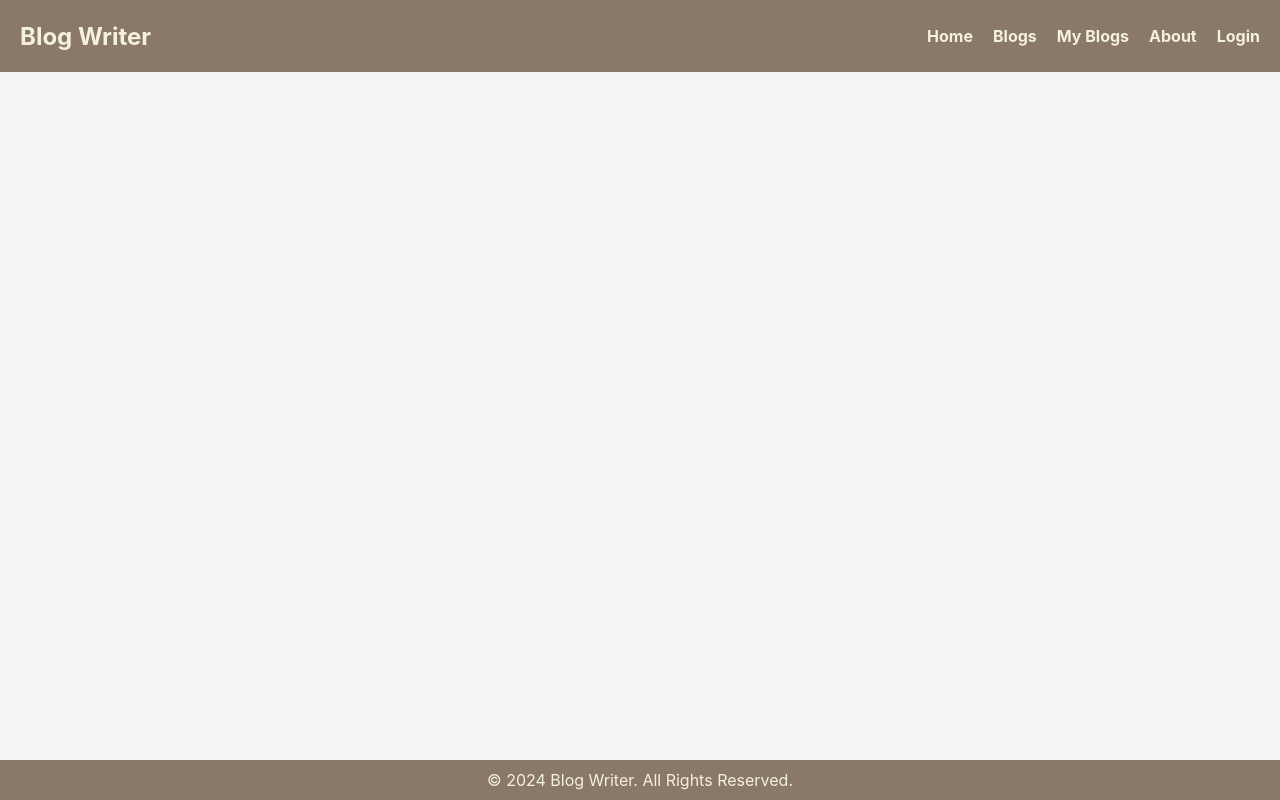
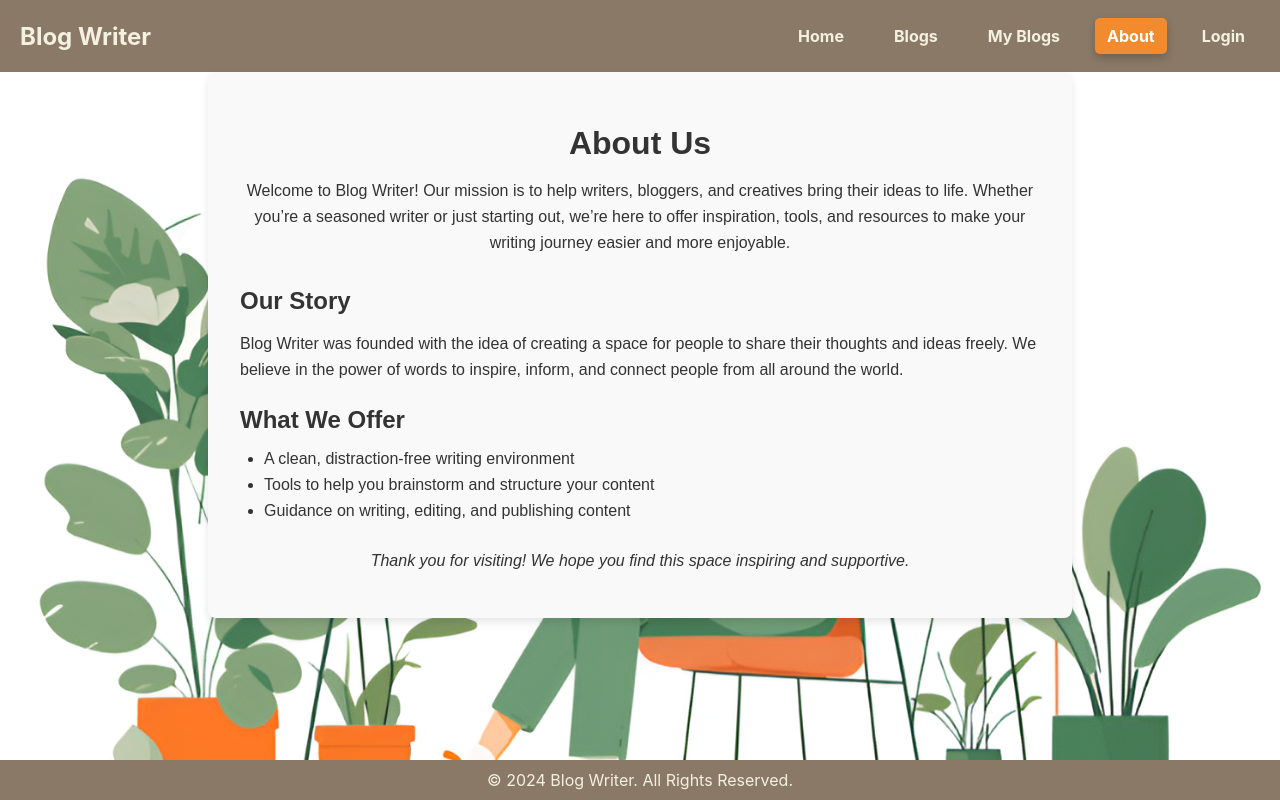
Before and after one commit to Shreeza7/CMPS-420, a React (Create React App) app in the folder frontend/: page /about in a window 1280 px wide. Built offline with nearby package versions, Linux system fonts and the light colour scheme.

Commit message:
added about page, chages made to UI

```diff
--- a/frontend/src/App.css
+++ b/frontend/src/App.css
@@ -1,7 +1,10 @@
 body {
   margin: 0;
   font-family: -apple-system, BlinkMacSystemFont, 'Segoe UI', Roboto, 'Helvetica Neue', Arial, sans-serif;
-  background-color: #f4f4f4;
+  background-image: url('./assets/bg.png'); /* Update the path to your image */
+  background-size: cover; /* Ensures the image covers the entire background */
+  background-position: center; /* Centers the image */
+  background-repeat: no-repeat; /* Prevents the image from repeating */
 }
 
 .App {
--- a/frontend/src/App.js
+++ b/frontend/src/App.js
@@ -7,18 +7,20 @@ import BlogPage from './components/blogs';
 import LoginPage from './components/login';
 import Footer from './components/footer';
 import SignUpPage from './components/signup';
+import AboutPage from './components/about';
 
 const App = () => {
   return (
-    <div style={styles.container}> {/* Flex container to keep footer at the bottom */}
+    <div style={styles.container}>
       <Router>
         <Header />
-        <div style={styles.content}> {/* Content area that expands to fill space */}
+        <div style={styles.content}>
           <Routes>
             <Route path="/" element={<MainSection />} />
             <Route path="/blogs" element={<BlogPage />} />
             <Route path="/login" element={<LoginPage />} />
             <Route path="/signup" element={<SignUpPage />} />
+            <Route path="/about" element={<AboutPage />} />
           </Routes>
         </div>
         <Footer />
@@ -31,10 +33,10 @@ const styles = {
   container: {
     display: 'flex',
     flexDirection: 'column',
-    minHeight: '100vh', // Ensures the container takes up the full viewport height
-  },
+    minHeight: '100vh',
+    },
   content: {
-    flex: 1, // Expands to fill remaining space to keep footer at the bottom
+    flex: 1,
   },
 };
 
--- /dev/null
+++ b/frontend/src/components/about.js
@@ -0,0 +1,97 @@
+import React from "react";
+
+const AboutPage = () => {
+  return (
+    <div style={styles.container}>
+      <h1 style={styles.title}>About Us</h1>
+      <p style={styles.description}>
+        Welcome to Blog Writer! Our mission is to help writers, bloggers, and
+        creatives bring their ideas to life. Whether you’re a seasoned writer or
+        just starting out, we’re here to offer inspiration, tools, and resources
+        to make your writing journey easier and more enjoyable.
+      </p>
+
+      <section style={styles.section}>
+        <h2 style={styles.sectionTitle}>Our Story</h2>
+        <p style={styles.sectionText}>
+          Blog Writer was founded with the idea of creating a space for people
+          to share their thoughts and ideas freely. We believe in the power of
+          words to inspire, inform, and connect people from all around the
+          world.
+        </p>
+      </section>
+
+      <section style={styles.section}>
+        <h2 style={styles.sectionTitle}>What We Offer</h2>
+        <ul style={styles.list}>
+          <li style={styles.listItem}>
+            A clean, distraction-free writing environment
+          </li>
+          <li style={styles.listItem}>
+            Tools to help you brainstorm and structure your content
+          </li>
+          <li style={styles.listItem}>
+            Guidance on writing, editing, and publishing content
+          </li>
+        </ul>
+      </section>
+
+      <p style={styles.footerText}>
+        Thank you for visiting! We hope you find this space inspiring and
+        supportive.
+      </p>
+    </div>
+  );
+};
+
+const styles = {
+  container: {
+    padding: "2rem",
+    maxWidth: "800px",
+    margin: "0 auto",
+    fontFamily: "Arial, sans-serif",
+    color: "#333",
+    backgroundColor: "#F9F9F9",
+    borderRadius: "8px",
+    boxShadow: "0 4px 8px rgba(0, 0, 0, 0.1)",
+  },
+  title: {
+    fontSize: "2rem",
+    fontWeight: "bold",
+    marginBottom: "1rem",
+    textAlign: "center",
+  },
+  description: {
+    fontSize: "1rem",
+    lineHeight: "1.6",
+    textAlign: "center",
+    marginBottom: "2rem",
+  },
+  section: {
+    marginBottom: "1.5rem",
+  },
+  sectionTitle: {
+    fontSize: "1.5rem",
+    fontWeight: "bold",
+    marginBottom: "0.5rem",
+  },
+  sectionText: {
+    fontSize: "1rem",
+    lineHeight: "1.6",
+  },
+  list: {
+    listStyleType: "disc",
+    paddingLeft: "1.5rem",
+  },
+  listItem: {
+    marginBottom: "0.5rem",
+    fontSize: "1rem",
+  },
+  footerText: {
+    marginTop: "2rem",
+    textAlign: "center",
+    fontStyle: "italic",
+  },
+};
+
+export default AboutPage;
--- a/frontend/src/components/blogs.js
+++ b/frontend/src/components/blogs.js
@@ -40,7 +40,6 @@ const BlogPage = () => {
 
 const pageStyle = {
   padding: '20px',
-  backgroundColor: '#F4F1DE',
   color: '#333',
 };
 
--- a/frontend/src/components/header.js
+++ b/frontend/src/components/header.js
@@ -1,16 +1,52 @@
 import React from 'react';
+import { NavLink } from 'react-router-dom';
 
 const Header = () => {
   return (
     <header style={headerStyle}>
-      <div style={logoStyle}>Blog Writer</div>
+      <NavLink to="/" style={logoStyle}>Blog Writer</NavLink>
       <nav>
         <ul style={navStyle}>
-          <li><a href="/" style={linkStyle}>Home</a></li>
-          <li><a href="/blogs" style={linkStyle}>Blogs</a></li>
-          <li><a href="/myblogs" style={linkStyle}>My Blogs</a></li>
-          <li><a href="/about" style={linkStyle}>About</a></li>
-          <li><a href="/login" style={linkStyle}>Login</a></li>
+          <li>
+            <NavLink
+              to="/"
+              style={({ isActive }) => (isActive ? activeLinkStyle : linkStyle)}
+            >
+              Home
+            </NavLink>
+          </li>
+          <li>
+            <NavLink
+              to="/blogs"
+              style={({ isActive }) => (isActive ? activeLinkStyle : linkStyle)}
+            >
+              Blogs
+            </NavLink>
+          </li>
+          <li>
+            <NavLink
+              to="/myblogs"
+              style={({ isActive }) => (isActive ? activeLinkStyle : linkStyle)}
+            >
+              My Blogs
+            </NavLink>
+          </li>
+          <li>
+            <NavLink
+              to="/about"
+              style={({ isActive }) => (isActive ? activeLinkStyle : linkStyle)}
+            >
+              About
+            </NavLink>
+          </li>
+          <li>
+            <NavLink
+              to="/login"
+              style={({ isActive }) => (isActive ? activeLinkStyle : linkStyle)}
+            >
+              Login
+            </NavLink>
+          </li>
         </ul>
       </nav>
     </header>
@@ -22,21 +58,22 @@ const headerStyle = {
   justifyContent: 'space-between',
   alignItems: 'center',
   padding: '10px 20px',
-  backgroundColor: '#8A7967',
-  color: '#F4F1DE'
+  backgroundColor: '#8A7967', // Lightened color for header
+  color: '#F4F1DE',
 };
 
 const logoStyle = {
   fontWeight: 'bold',
   fontSize: '24px',
-  color: '#F4F1DE'
+  color: '#F4F1DE',
+  textDecoration: 'none',
 };
 
 const navStyle = {
   listStyleType: 'none',
   display: 'flex',
   gap: '20px',
-  fontWeight: 'bold'
+  fontWeight: 'bold',
 };
 
 const linkStyle = {
@@ -44,10 +81,20 @@ const linkStyle = {
   textDecoration: 'none',
   fontSize: '16px',
   transition: 'color 0.3s',
+  padding: '10px 15px', // Add some padding for spacing
+  borderRadius: '5px',
 };
 
-linkStyle[':hover'] = {
-  color: '#E1D3B9',
+const activeLinkStyle = {
+  backgroundColor: '#F28A2E',
+  color: 'white',
+  border: 'none',
+  borderRadius: '5px',
+  padding: '8px 12px',
+  fontSize: '16px',
+  cursor: 'pointer',
+  boxShadow: '0 4px 8px rgba(0, 0, 0, 0.2)',
+  textDecoration: 'none',
 };
 
 export default Header;
--- a/frontend/src/components/login.js
+++ b/frontend/src/components/login.js
@@ -9,7 +9,7 @@ const LoginPage = () => {
 
           <div style={styles.formFields}>
             <div style={styles.inputGroup}>
-              <label style={styles.label}>Email</label>
+              <label style={styles.label} >Email</label>
               <input
                 type="email"
                 style={styles.input}
@@ -46,19 +46,13 @@ const LoginPage = () => {
 };
 
 const styles = {
-  container: {
-    minHeight: '100vh',
-    display: 'flex',
-    flexDirection: 'column',
-    backgroundColor: '#F4F1DE',
-  },
-
   main: {
     flex: 1,
     display: 'flex',
     alignItems: 'center',
     justifyContent: 'center',
     padding: '2rem',
+
   },
 
   formContainer: {
@@ -66,7 +60,7 @@ const styles = {
     borderRadius: '0.5rem',
     padding: '2rem',
     width: '100%',
-    maxWidth: '400px',
+    maxWidth: '350px',
     boxShadow: '0 4px 6px rgba(0, 0, 0, 0.1)',
   },
 
@@ -95,6 +89,7 @@ const styles = {
     fontSize: '0.875rem',
     fontWeight: '500',
     color: '#4B5563',
+
   },
 
   input: {
--- a/frontend/src/components/main.js
+++ b/frontend/src/components/main.js
@@ -18,14 +18,13 @@ const mainStyle = {
   alignItems: 'center',
   justifyContent: 'center',
   height: '70vh',
-  backgroundColor: '#F4F1DE',
-  color: '#333'
+  color: '#333',
 };
 
 const titleStyle = {
   fontSize: '28px',
   marginBottom: '20px',
-  color: '#333'
+  color: '#333',
 };
 
 const inputContainerStyle = {
@@ -39,18 +38,17 @@ const inputContainerStyle = {
   width: '80%',
   maxWidth: '600px',
   height: '200px',
-  color: '#333'
 };
 
 const textareaStyle = {
   width: '100%',
-  height: '10px',
+  height: '80px', // Adjusted height for better visibility
   borderRadius: '10px',
   padding: '15px',
   fontSize: '16px',
   border: '1px solid #D3CBC2',
   marginBottom: '20px',
-  color: '#333'
+  color: '#333',
 };
 
 const buttonStyle = {
@@ -61,7 +59,7 @@ const buttonStyle = {
   borderRadius: '5px',
   fontSize: '16px',
   cursor: 'pointer',
-  boxShadow: '0 4px 8px rgba(0, 0, 0, 0.2)'
+  boxShadow: '0 4px 8px rgba(0, 0, 0, 0.2)',
 };
 
 export default MainSection;
```
Also changed, not shown: frontend/src/assets/bg.png (added).
